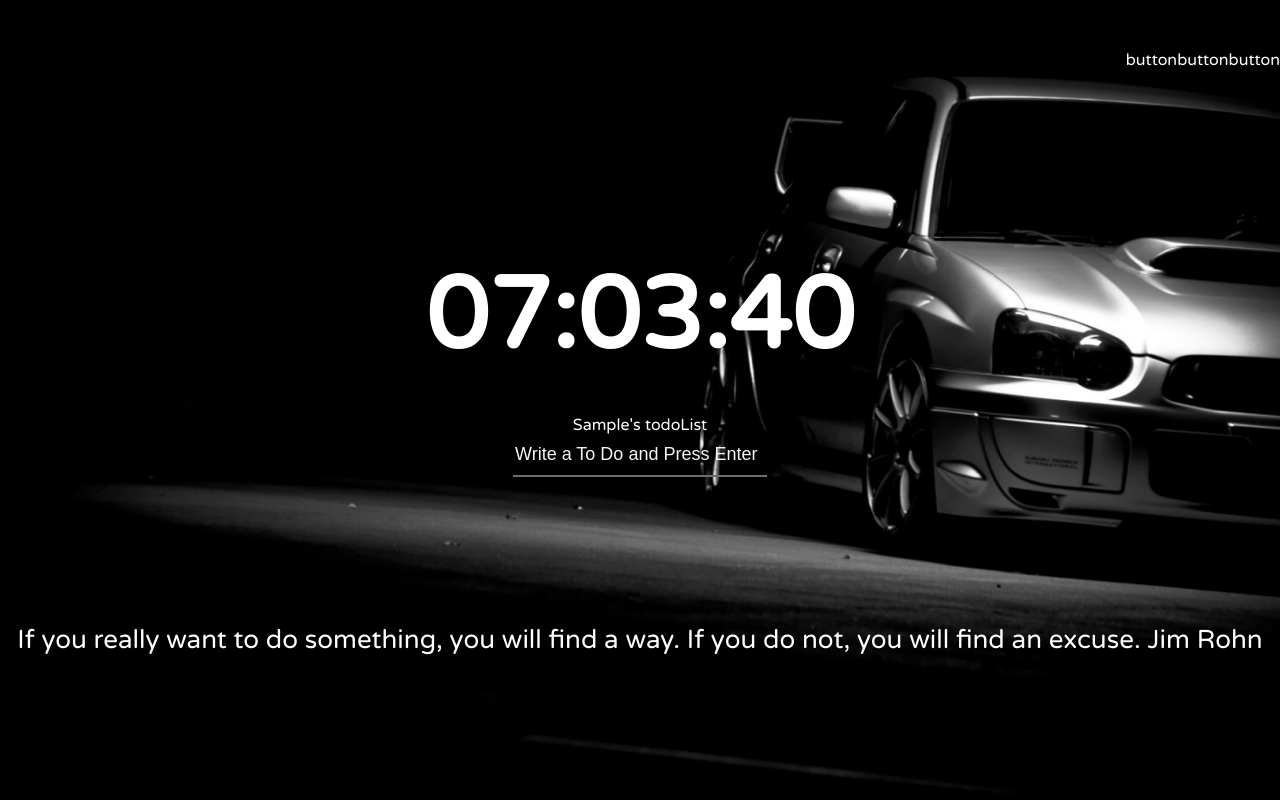
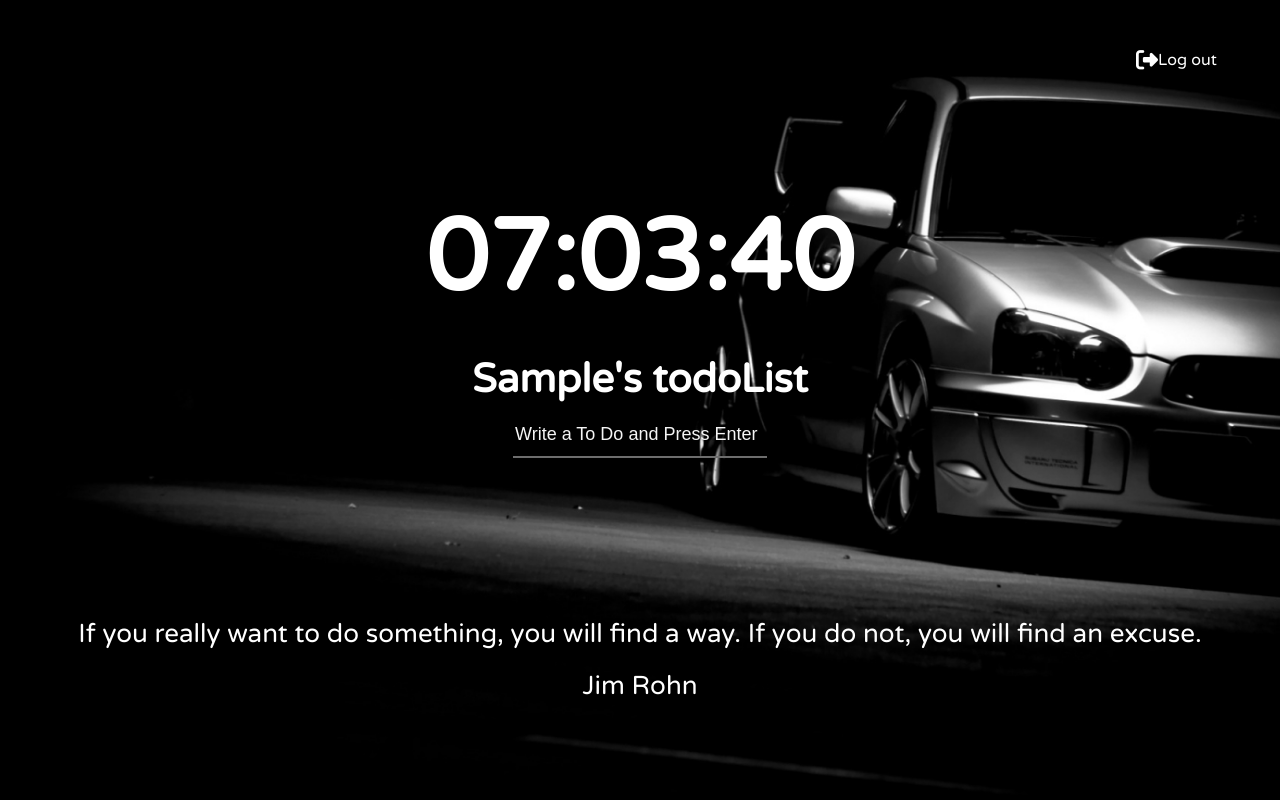
Before and after one commit to jey707/clone_chrome, a plain HTML site: page index.html in a window 1280 px wide. Both pictures are taken after typing "Sample" into the empty fields and a click on the input "Log In". Drawn offline with Linux system fonts and the light colour scheme.

Commit message:
complete todol-ist

```diff
--- a/css/style.css
+++ b/css/style.css
@@ -16,11 +16,22 @@ body {
   display: flex;
   justify-content: space-between;
   align-items: center;
+  padding: 0 20px;
 }
 
 .header_btn {
   display: flex;
   justify-content: space-between;
+  font-size: 16px;
+  width: 10%;
+}
+.header_btn div a {
+  display: flex;
+  justify-content: space-around;
+  align-items: center;
+}
+.header_btn div a i {
+  font-size: 22px;
 }
 
 .weather {
@@ -92,6 +103,38 @@ input::placeholder {
   cursor: pointer;
   background-color: rgb(109, 109, 109);
 }
+
+#greeting {
+  font-size: 40px;
+  font-weight: 600;
+  margin-bottom: 15px;
+}
+#quote {
+  display: flex;
+  flex-direction: column;
+  justify-content: space-between;
+  align-items: center;
+  line-height: 2;
+  text-align: center;
+}
 .hidden {
   display: none;
 }
+
+@media (max-width: 475px) {
+  .header .weather {
+    font-size: 18px;
+  }
+  .header_btn {
+    padding: 0 15px;
+  }
+  .header_btn div a {
+    font-size: 12px;
+  }
+  .header_btn div a i {
+    font-size: 18px;
+  }
+  #clock {
+    font-size: 70px;
+  }
+}
--- a/index.html
+++ b/index.html
@@ -3,7 +3,7 @@
   <head>
     <meta charset="UTF-8" />
     <meta name="viewport" content="width=device-width, initial-scale=1.0" />
-    <title>Momentum App</title>
+    <title>TodoList App</title>
     <link rel="stylesheet" href="css/style.css" />
   </head>
   <body>
@@ -16,9 +16,12 @@
         </div>
       </div>
       <div class="header_btn">
-        <div>button</div>
-        <div>button</div>
-        <div>button</div>
+        <div id="log-out">
+          <a href="#this">
+            <i class="fa-solid fa-right-from-bracket"></i>
+            Log out
+          </a>
+        </div>
       </div>
     </div>
     <div class="contents">
@@ -42,8 +45,8 @@
       </form>
       <ul id="todo-list"></ul>
       <div id="quote">
-        <span></span>
-        <span></span>
+        <div></div>
+        <div></div>
       </div>
     </div>
     <script src="js/greetings.js"></script>
@@ -52,6 +55,7 @@
     <script src="js/backgroud.js"></script>
     <script src="js/todo.js"></script>
     <script src="js/weather.js"></script>
+    <script src="js/logout.js"></script>
     <script
       src="https://kit.fontawesome.com/0a39842fb4.js"
       crossorigin="anonymous"
--- a/js/greetings.js
+++ b/js/greetings.js
@@ -1,6 +1,7 @@
 const loginForm = document.querySelector(".login-form");
 const loginInput = document.querySelector(".login-form input");
 const greeting = document.querySelector("#greeting");
+const logOutBtn = document.getElementById("log-out");
 
 const HIDDEN_CLASSNAME = "hidden";
 let LOCALSTORAGE_ITEM = localStorage.getItem("username");
@@ -17,6 +18,7 @@ function onLoginSubmit(event) {
 function paintGreetings() {
   greeting.innerText = `${LOCALSTORAGE_ITEM}'s todoList`;
   greeting.classList.remove(HIDDEN_CLASSNAME);
+  logOutBtn.classList.remove(HIDDEN_CLASSNAME);
 
   let hiddenClass = document
     .getElementById("todo-form")
--- /dev/null
+++ b/js/logout.js
@@ -0,0 +1,14 @@
+console.log(HIDDEN_CLASSNAME);
+console.log(LOCALSTORAGE_ITEM);
+
+if (LOCALSTORAGE_ITEM === null) {
+  logOutBtn.classList.add(HIDDEN_CLASSNAME);
+}
+
+function logOut(e) {
+  alert("BYE");
+  localStorage.clear();
+  location.reload();
+}
+
+logOutBtn.addEventListener("click", logOut);
--- a/js/quotes.js
+++ b/js/quotes.js
@@ -48,8 +48,8 @@ const quotes = [
   },
 ];
 
-const quote = document.querySelector("#quote span:first-child");
-const author = document.querySelector("#quote span:last-child");
+const quote = document.querySelector("#quote div:first-child");
+const author = document.querySelector("#quote div:last-child");
 
 const todaysQuote = quotes[Math.floor(Math.random() * quotes.length)];
 quote.innerText = todaysQuote.quote;
--- a/js/todo.js
+++ b/js/todo.js
@@ -34,7 +34,6 @@ function paintToDo(newToDo) {
 
 function deleteToDo(e) {
   const li = e.target.parentElement;
-  console.log(li);
   li.remove();
   toDos = toDos.filter((toDo) => toDo.id !== parseInt(li.id));
   saveToDos();
@@ -48,13 +47,8 @@ toDoForm.addEventListener("submit", handleToDoSubmit);
 
 const savedToDos = localStorage.getItem(TODOS_KEY);
 let parsedToDos = JSON.parse(savedToDos);
-// console.log(savedToDos);
-// console.log(parsedToDos);
-// console.log(parsedToDos.length);
-// console.log(LOCALSTORAGE_ITEM);
 
 if (LOCALSTORAGE_ITEM === null) {
-  console.log(LOCALSTORAGE_ITEM);
   toDoForm.className = "hidden";
 }
 if (savedToDos !== null) {
```
